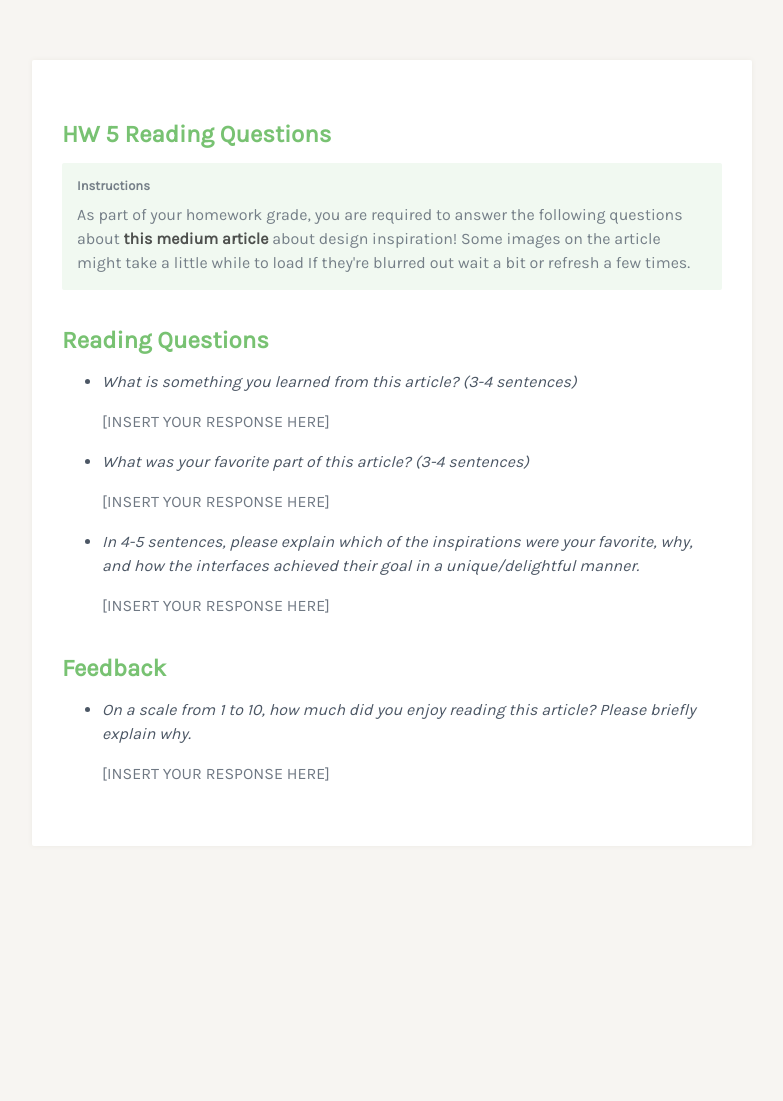
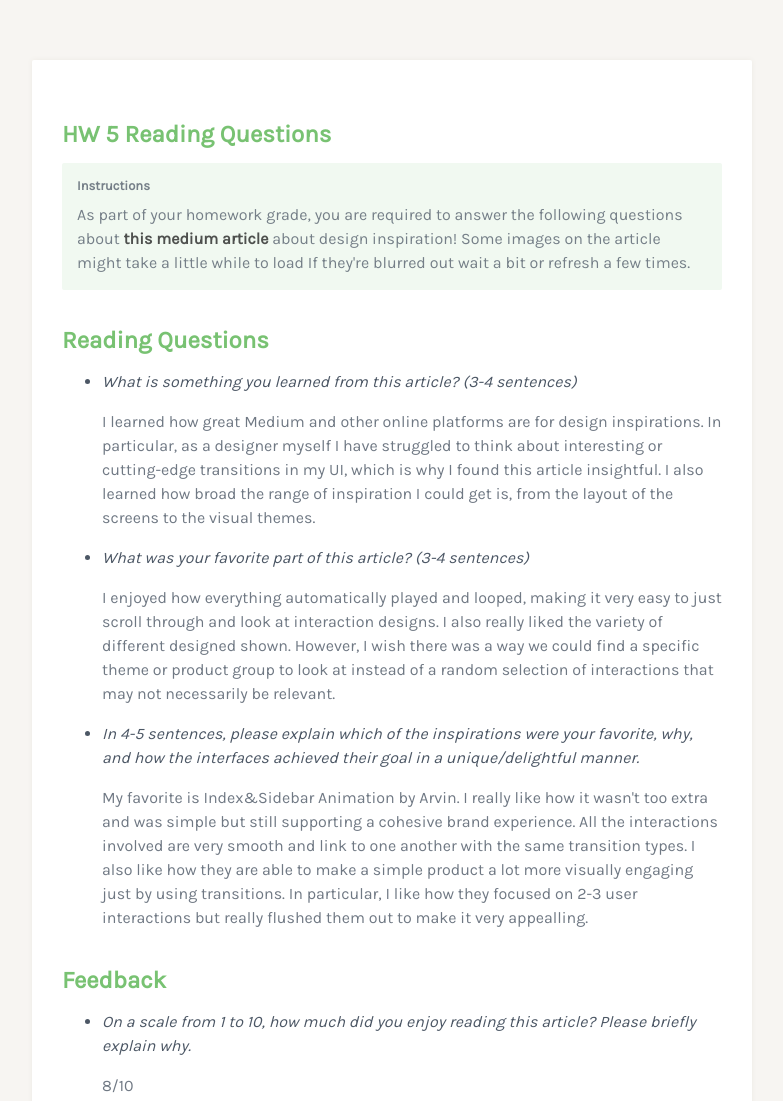
Before and after one commit to jenicehartono/jenicehartono.github.io, a plain HTML site: page homeworks/hw5/design_responses.html in a window 1280 px wide. Shown: the top 1101 px of the page, without its empty margins (248-1031 px from the left). Before the commit the page ends 906 px from the top, so only its background shows below. Drawn offline with Linux system fonts and the light colour scheme.

Commit message:
hw5 reading responses

```diff
--- a/homeworks/hw5/design_responses.html
+++ b/homeworks/hw5/design_responses.html
@@ -21,16 +21,16 @@
                     <ul>
                         <li>
                             <p>What is something you learned from this article? (3-4 sentences)</p>
-                            <p> [INSERT YOUR RESPONSE HERE] </p>
+                            <p> I learned how great Medium and other online platforms are for design inspirations. In particular, as a designer myself I have struggled to think about interesting or cutting-edge transitions in my UI, which is why I found this article insightful. I also learned how broad the range of inspiration I could get is, from the layout of the screens to the visual themes. </p>
                         </li>
 
                         <li>
                             <p>What was your favorite part of this article? (3-4 sentences)</p>
-                            <p> [INSERT YOUR RESPONSE HERE] </p>
+                            <p> I enjoyed how everything automatically played and looped, making it very easy to just scroll through and look at interaction designs. I also really liked the variety of different designed shown. However, I wish there was a way we could find a specific theme or product group to look at instead of a random selection of interactions that may not necessarily be relevant. </p>
                         </li>
                         <li>
                             <p>In 4-5 sentences, please explain which of the inspirations were your favorite, why, and how the interfaces achieved their goal in a unique/delightful manner.</p>
-                            <p> [INSERT YOUR RESPONSE HERE] </p>
+                            <p> My favorite is Index&Sidebar Animation by Arvin. I really like how it wasn't too extra and was simple but still supporting a cohesive brand experience. All the interactions involved are very smooth and link to one another with the same transition types. I also like how they are able to make a simple product a lot more visually engaging just by using transitions. In particular, I like how they focused on 2-3 user interactions but really flushed them out to make it very appealling. </p>
                         </li>
                     </ul>
 
@@ -38,7 +38,7 @@
                     <ul>
                         <li>
                             <p>On a scale from 1 to 10, how much did you enjoy reading this article? Please briefly explain why.</p>
-                            <p> [INSERT YOUR RESPONSE HERE] </p>
+                            <p> 8/10 </p>
                         </li>
                     </ul>
                 </div>
```
Also changed, not shown: 1 other file.
